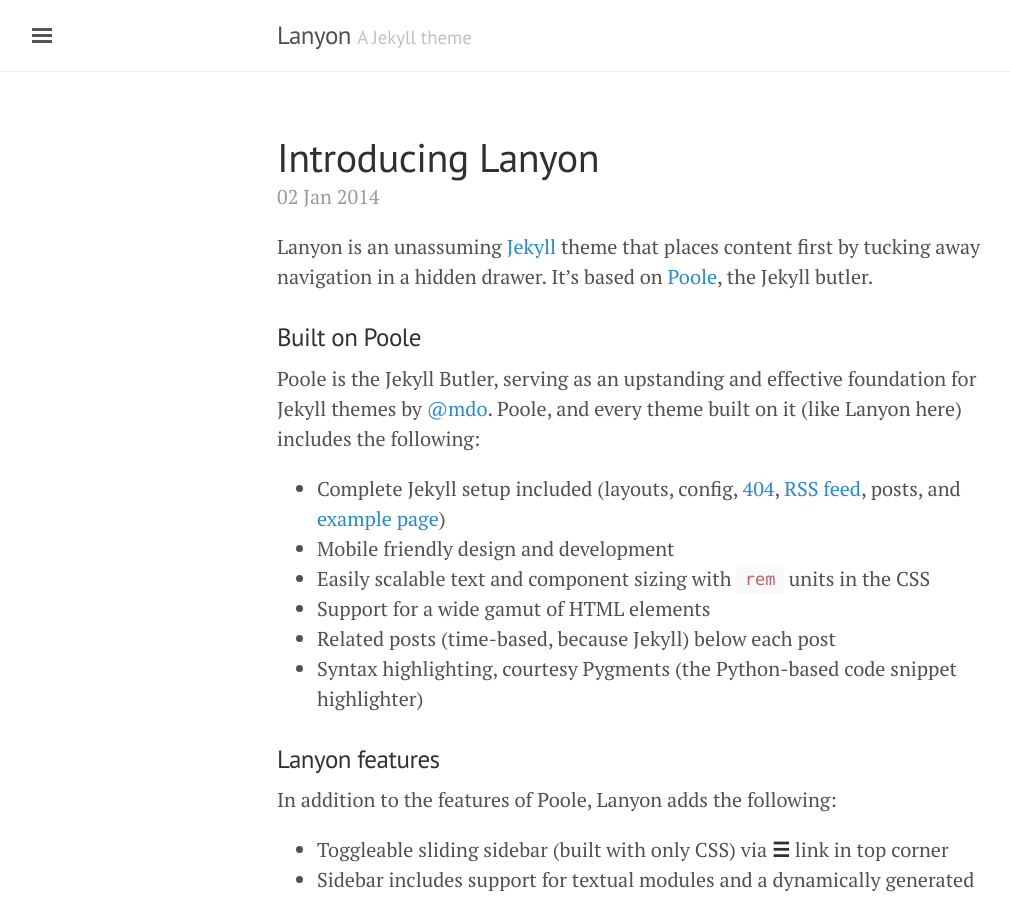
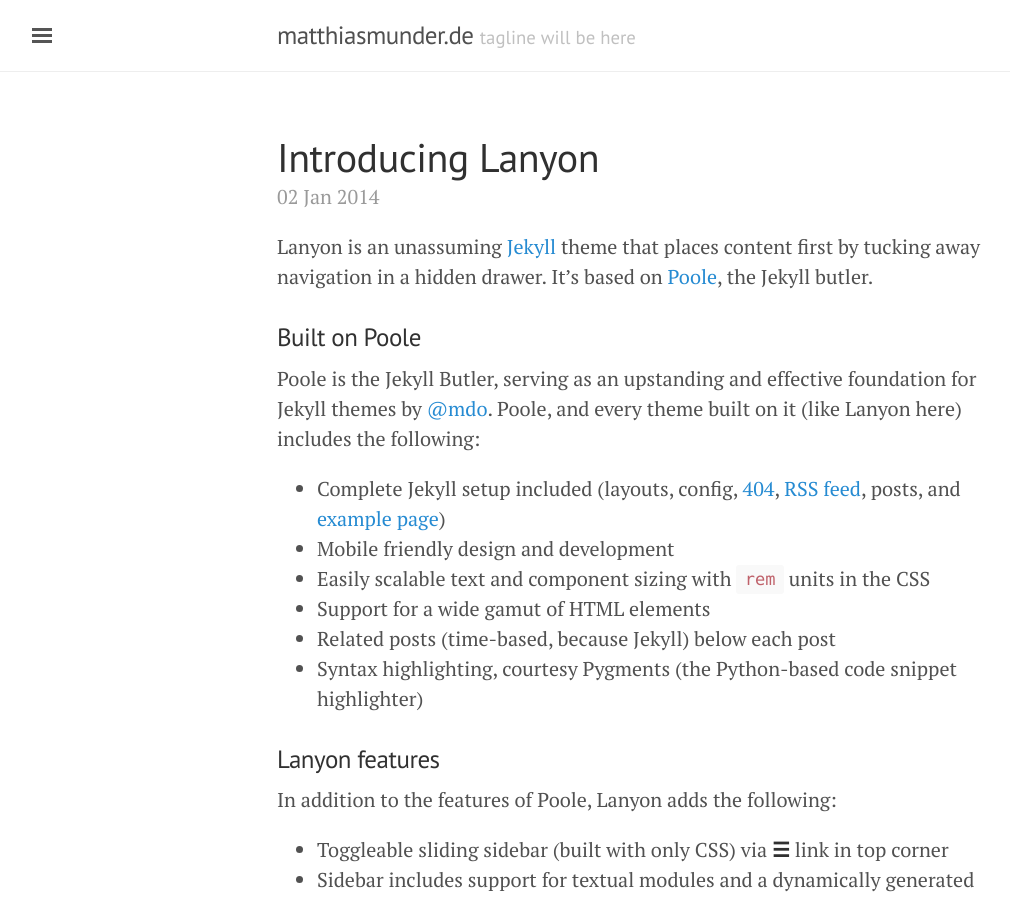
Before and after one commit to gitter-badger/mcmunder.github.io, a Jekyll site: the page built from index.html, in a window 1280 px wide and 900 px high. Shown: the whole window, without its empty margins (3-1013 px from the left). Built offline with Jekyll 4.4.1, drawn with Linux system fonts in a browser that asks for light colours; the list of posts is cut into pages by our own code.

Commit message:
Working now?

```diff
--- a/_config.yml
+++ b/_config.yml
@@ -5,18 +5,18 @@ permalink:           pretty
 relative_permalinks: true
 
 # Setup
-title:               Lanyon
-tagline:             'A Jekyll theme'
-description:         'A reserved <a href="http://jekyllrb.com" target="_blank">Jekyll</a> theme that places the utmost gravity on content with a hidden drawer. Made by <a href="https://twitter.com/mdo" target="_blank">@mdo</a>.'
-url:                 http://lanyon.getpoole.com
+title:               matthiasmunder.de
+tagline:             'tagline will be here'
+description:      'Short descriptions goes here'
+url:                    http://matthiasmunder.de
 baseurl:             ''
 paginate:            5
 
 # About/contact
 author:
-  name:              Mark Otto
-  url:               https://twitter.com/mdo
-  email:             markdotto@gmail.com
+  name:              Matthias Munder
+  url:                  http://matthiasmunder.de
+  email:             matthiasmunder@gmail.com
 
 # Custom vars
 version:             1.0.0
```
